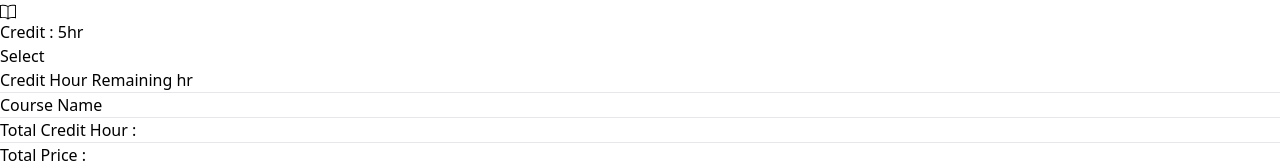
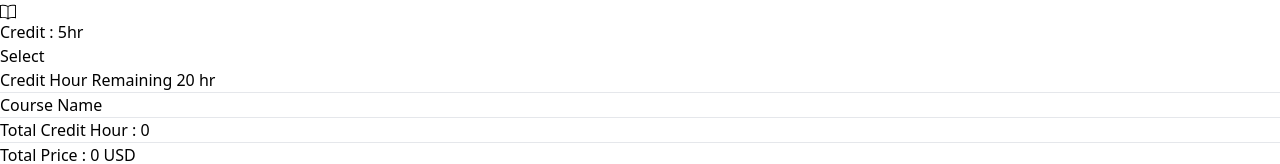
Before and after one commit to rhmunna143/my-course-roster, a React (Vite) app: page / in a window 1280 px wide. Shown: the part 4312-4476 px from the top of the page. Built offline with nearby package versions, Linux system fonts and the light colour scheme.

Commit message:
Cart functionality completed

```diff
--- a/src/components/card.jsx
+++ b/src/components/card.jsx
@@ -3,7 +3,7 @@ import { TfiBook } from 'react-icons/tfi';
 
 
 
-const Card = ({ course }) => {
+const Card = ({ course, handleSelect }) => {
     return (
         <div className="p-4 rounded-md bg-white">
             <div>
@@ -23,7 +23,7 @@ const Card = ({ course }) => {
             </div>
 
             <div>
-                <button className='bg-[#2F80ED] text-white w-full p-2 mt-4 rounded-md font-medium'>Select</button>
+                <button onClick={() => handleSelect(course)} className='bg-[#2F80ED] text-white w-full p-2 mt-4 rounded-md font-medium'>Select</button>
             </div>
         </div>
     )
--- a/src/components/cart.jsx
+++ b/src/components/cart.jsx
@@ -0,0 +1,35 @@
+const Cart = ({item,  credit, price, selectedCredit}) => {
+    return (
+        <div>
+            <div>
+                    <h4 className="font-medium text-[#2F80ED] mb-2">Credit Hour Remaining {credit} hr</h4>
+                </div>
+
+                <hr />
+
+                <div className="mb-2">
+                    <h4 className="font-bold my-2">Course Name</h4>
+
+                    <ol className="list-decimal ml-4 text-sm">
+                        {item.map((card => (
+                            <li key = {card.id}>{card.title}</li>
+                        )))}
+                    </ol>
+                </div>
+
+                <hr />
+
+                <div>
+                    <h4 className="font-medium mb-2 text-sm pt-2">Total Credit Hour : {selectedCredit}</h4>
+                </div>
+
+                <hr />
+
+                <div>
+                    <h4 className="font-medium my-2">Total Price : {price} USD</h4>
+                </div>
+        </div>
+    )
+}
+
+export default Cart;
--- a/src/components/home.jsx
+++ b/src/components/home.jsx
@@ -1,9 +1,14 @@
 import { useEffect, useState } from "react";
 import Card from "./card"
 import { data } from "autoprefixer";
+import Cart from "./cart";
 
 const Home = () => {
     const [cards, setCards] = useState([])
+    const [item, setItem] = useState([])
+    const [price, setPrice] = useState(0)
+    const [credit, setCredit] = useState(0)
+    const [remainingCredit, setRemainingCredit] = useState(20)
 
     useEffect(() => {
         fetch("../../public/data.json")
@@ -12,41 +17,52 @@ const Home = () => {
             .catch((error) => console.error(error));
     }, []);
 
+    const handleSelect = (course) => {
+        const isExist = item.find((item) => item.id == course.id);
+        let totalPrice = course.price;
+        let fixedTotalPrice = totalPrice.toFixed(2)
+        let totalCredit = course.credit;
+        let totalRemainingCredit = 20;
+
+        if (isExist) {
+            return alert('Already selected');
+        } else {
+
+
+            item.forEach(element => {
+                // setPrice(price + element.price)
+
+                totalPrice = totalPrice + element.price;
+                totalCredit = totalCredit + element.credit;
+
+            });
+
+            const remaining = 20 - totalCredit;
+
+            if (totalCredit > 20) {
+                return alert("Ato credit nite parba na");
+            } else {
+                setRemainingCredit(remaining)
+                setCredit(totalCredit)
+                setPrice(fixedTotalPrice)
+                setItem([...item, course])
+            }
+        }
+
+
+
+    }
 
     return (
         <div className="container mx-auto flex gap-4 p-4 lg:p-0 mb-[80px]">
             <div className="cards grid-cols-1 grid lg:grid-cols-3 md:grid-cols-2 gap-4">
                 {cards.map((course) => (
-                    <Card key={course.id} course={course}></Card>
+                    <Card key={course.id} handleSelect={handleSelect} course={course}></Card>
                 ))}
             </div>
 
-            <div className="carts lg:w-[650px] h-max-content p-4 bg-white rounded-md">
-                <div>
-                    <h4 className="font-medium text-[#2F80ED] mb-2">Credit Hour Remaining  hr</h4>
-                </div>
-
-                <hr />
-
-                <div>
-                    <h4 className="font-medium my-2">Course Name</h4>
-
-                    <ol>
-
-                    </ol>
-                </div>
-
-                <hr />
-
-                <div>
-                    <h4 className="font-medium mb-2">Total Credit Hour : </h4>
-                </div>
-
-                <hr />
-
-                <div>
-                    <h4 className="font-medium my-2">Total Price : </h4>
-                </div>
+            <div className="carts lg:w-[650px] h-1/2 p-4 bg-white rounded-md">
+                <Cart selectedCredit={credit} price={price} item={item} credit={remainingCredit}></Cart>
             </div>
         </div>
     )
```
